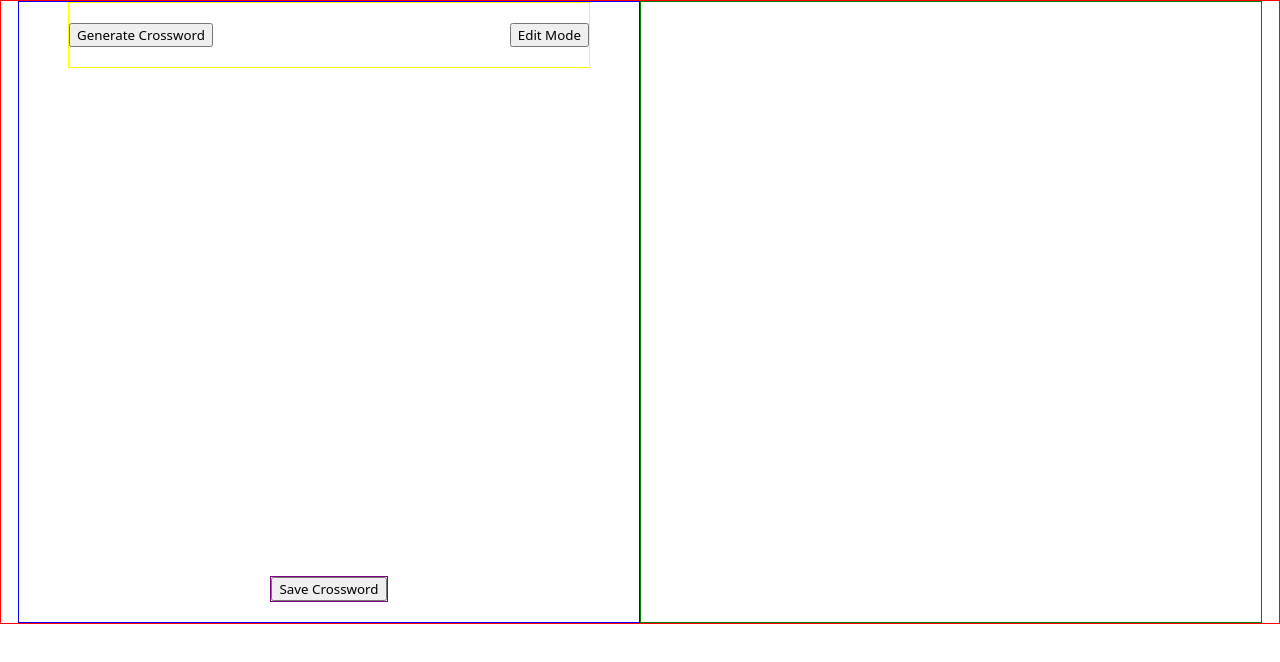
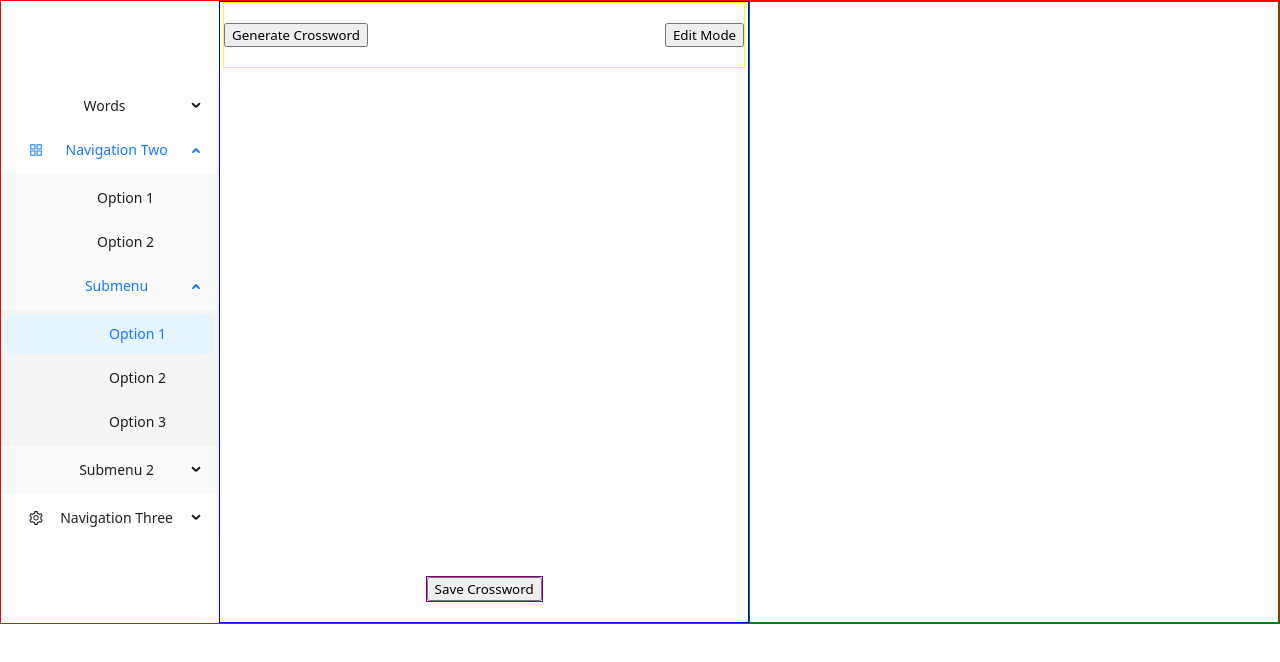
Before and after one commit to francescacallard/times-cross-word, a React (Create React App) app: page / in a window 1280 px wide. Shown: the top 662 px of the page. Built offline with nearby package versions, Linux system fonts and the light colour scheme.

Commit message:
got first idea of menu, Create self

```diff
--- a/package.json
+++ b/package.json
@@ -3,6 +3,7 @@
   "version": "0.1.0",
   "private": true,
   "dependencies": {
+    "@ant-design/icons": "4.0.0",
     "@reduxjs/toolkit": "^1.8.3",
     "@testing-library/jest-dom": "^5.16.4",
     "@testing-library/react": "^13.3.0",
@@ -12,6 +13,7 @@
     "@types/react": "^18.0.15",
     "@types/react-dom": "^18.0.6",
     "@types/url-parse": "^1.4.8",
+    "antd": "^5.19.3",
     "axios": "^0.27.2",
     "react": "^18.2.0",
     "react-dom": "^18.2.0",
--- a/src/components/GenerateCrossword/index.jsx
+++ b/src/components/GenerateCrossword/index.jsx
@@ -6,6 +6,7 @@ import { CrosswordGridAi } from 'components/CrosswordGridAi'
 import { SaveButton } from 'components/SaveButton'
 import { WordList } from 'components/WordList'
 import { CluesAi } from 'components/CluesAi'
+import { MenuTest } from 'components/MenuTest'
 
 export const GenerateCrossword = () => {
   const { crosswordData } = useApp();
@@ -13,6 +14,7 @@ export const GenerateCrossword = () => {
 
   return (
     <div className='whole-page-container'>
+      <MenuTest />
       <div className='left-side-container'>
         <div className='crossword-title-container'>
           <GenerateCrosswordButton />
--- /dev/null
+++ b/src/components/MenuTest/index.jsx
@@ -0,0 +1,151 @@
+import React, { useState } from 'react';
+import { AppstoreOutlined, MailOutlined, SettingOutlined } from '@ant-design/icons';
+import { Menu } from 'antd';
+const items = [
+  {
+    key: '1',
+    label: 'Words',
+    children: [
+      {
+        key: '11',
+        label: 'Hello',
+      },
+      {
+        key: '12',
+        label: 'Option 2',
+      },
+      {
+        key: '13',
+        label: 'Option 3',
+      },
+      {
+        key: '14',
+        label: 'Option 4',
+      },
+    ],
+  },
+  {
+    key: '2',
+    icon: <AppstoreOutlined />,
+    label: 'Navigation Two',
+    children: [
+      {
+        key: '21',
+        label: 'Option 1',
+      },
+      {
+        key: '22',
+        label: 'Option 2',
+      },
+      {
+        key: '23',
+        label: 'Submenu',
+        children: [
+          {
+            key: '231',
+            label: 'Option 1',
+          },
+          {
+            key: '232',
+            label: 'Option 2',
+          },
+          {
+            key: '233',
+            label: 'Option 3',
+          },
+        ],
+      },
+      {
+        key: '24',
+        label: 'Submenu 2',
+        children: [
+          {
+            key: '241',
+            label: 'Option 1',
+          },
+          {
+            key: '242',
+            label: 'Option 2',
+          },
+          {
+            key: '243',
+            label: 'Option 3',
+          },
+        ],
+      },
+    ],
+  },
+  {
+    key: '3',
+    icon: <SettingOutlined />,
+    label: 'Navigation Three',
+    children: [
+      {
+        key: '31',
+        label: 'Option 1',
+      },
+      {
+        key: '32',
+        label: 'Option 2',
+      },
+      {
+        key: '33',
+        label: 'Option 3',
+      },
+      {
+        key: '34',
+        label: 'Option 4',
+      },
+    ],
+  },
+];
+const getLevelKeys = (items1) => {
+  const key = {};
+  const func = (items2, level = 1) => {
+    items2.forEach((item) => {
+      if (item.key) {
+        key[item.key] = level;
+      }
+      if (item.children) {
+        func(item.children, level + 1);
+      }
+    });
+  };
+  func(items1);
+  return key;
+};
+const levelKeys = getLevelKeys(items);
+export const MenuTest = () => {
+  const [stateOpenKeys, setStateOpenKeys] = useState(['2', '23']);
+  const onOpenChange = (openKeys) => {
+    const currentOpenKey = openKeys.find((key) => stateOpenKeys.indexOf(key) === -1);
+    // open
+    if (currentOpenKey !== undefined) {
+      const repeatIndex = openKeys
+        .filter((key) => key !== currentOpenKey)
+        .findIndex((key) => levelKeys[key] === levelKeys[currentOpenKey]);
+      setStateOpenKeys(
+        openKeys
+          // remove repeat key
+          .filter((_, index) => index !== repeatIndex)
+          // remove current level all child
+          .filter((key) => levelKeys[key] <= levelKeys[currentOpenKey]),
+      );
+    } else {
+      // close
+      setStateOpenKeys(openKeys);
+    }
+  };
+  return (
+    <Menu
+      mode="inline"
+      defaultSelectedKeys={['231']}
+      openKeys={stateOpenKeys}
+      onOpenChange={onOpenChange}
+      style={{
+        width: 256,
+      }}
+      items={items}
+    />
+  );
+};
```
Also changed, not shown: 1 other file (tests, documents, lock files or other folders).
